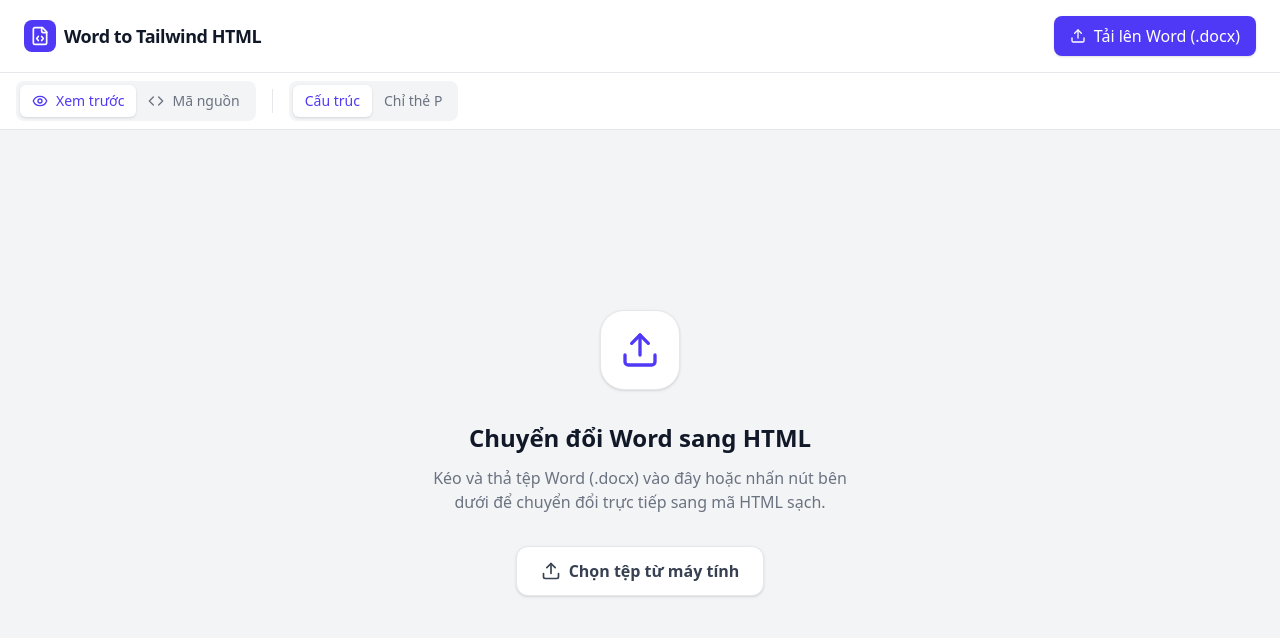
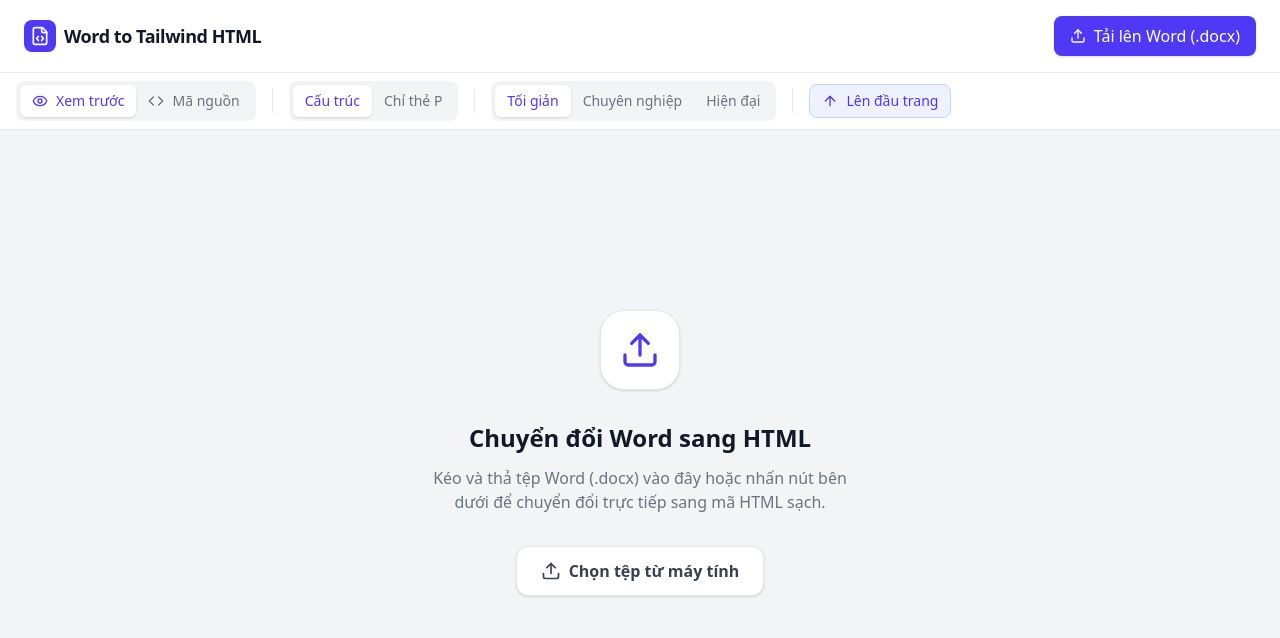
Before and after one commit to nhg9222/Word-to-Tailwind-HTML, a React (Vite) app: page / in a window 1280 px wide. Shown: the top 638 px of the page. Built offline with nearby package versions, Linux system fonts and the light colour scheme.

Commit message:
feat: Add template selection and scroll to top button
Introduces a template selection feature to allow users to choose different styling options for their converted HTML. Also adds a "scroll to top" button for improved navigation on longer content.

```diff
--- a/src/App.tsx
+++ b/src/App.tsx
@@ -13,6 +13,7 @@ import {
   Layout,
   Trash2,
   ChevronRight,
+  ArrowUp,
   Loader2,
   Monitor,
   Smartphone,
@@ -23,6 +24,7 @@ import {
   FileUp
 } from 'lucide-react';
 import { cn } from './lib/utils';
+import { templates, Template } from './templates';
 
 type ViewMode = 'preview' | 'code';
 type DeviceMode = 'desktop' | 'tablet' | 'mobile';
@@ -35,6 +37,8 @@ export default function App() {
   const [viewMode, setViewMode] = useState<ViewMode>('preview');
   const [deviceMode, setDeviceMode] = useState<DeviceMode>('desktop');
   const [conversionMode, setConversionMode] = useState<ConversionMode>('structured');
+  const [selectedStyleId, setSelectedStyleId] = useState<string>('minimal');
+  const [showScrollTop, setShowScrollTop] = useState(true);
   const [copied, setCopied] = useState(false);
   const [error, setError] = useState<string | null>(null);
   const [fileName, setFileName] = useState<string | null>(null);
@@ -120,13 +124,48 @@ export default function App() {
     if (file) processFile(file);
   };
 
+  const getScrollTopHtml = () => {
+    if (!showScrollTop) return '';
+    return `
+      <button id="scrollTopBtn" title="Cuộn lên đầu trang" style="display: none; position: fixed; bottom: 30px; right: 30px; z-index: 99; border: none; outline: none; background-color: #4f46e5; color: white; cursor: pointer; width: 48px; height: 48px; border-radius: 50%; box-shadow: 0 4px 12px rgba(0,0,0,0.15); transition: all 0.3s ease; display: flex; align-items: center; justify-content: center;">
+        <svg xmlns="http://www.w3.org/2000/svg" width="24" height="24" viewBox="0 0 24 24" fill="none" stroke="currentColor" stroke-width="2" stroke-linecap="round" stroke-linejoin="round"><path d="m18 15-6-6-6 6"/></svg>
+      </button>
+      <script>
+        const btn = document.getElementById("scrollTopBtn");
+        window.onscroll = function() {
+          if (document.body.scrollTop > 300 || document.documentElement.scrollTop > 300) {
+            btn.style.display = "flex";
+            btn.style.opacity = "1";
+          } else {
+            btn.style.opacity = "0";
+            setTimeout(() => { if(btn.style.opacity === "0") btn.style.display = "none"; }, 300);
+          }
+        };
+        btn.onclick = function() {
+          window.scrollTo({top: 0, behavior: 'smooth'});
+        };
+      </script>
+    `;
+  };
+
   const handleCopy = () => {
-    navigator.clipboard.writeText(output);
+    const currentTemplate = templates.find(t => t.id === selectedStyleId) || templates[0];
+    const fullHtmlForCopy = `
+<div class="${currentTemplate.containerClass}">
+  ${currentTemplate.header(fileName?.replace('.docx', '') || '')}
+  <div class="prose prose-indigo max-w-none">
+    ${output}
+  </div>
+  ${currentTemplate.footer()}
+  ${getScrollTopHtml()}
+</div>`;
+    navigator.clipboard.writeText(fullHtmlForCopy);
     setCopied(true);
     setTimeout(() => setCopied(false), 2000);
   };
 
   const handleDownload = () => {
+    const currentTemplate = templates.find(t => t.id === selectedStyleId) || templates[0];
     const fullHtml = `
 <!DOCTYPE html>
 <html lang="vi">
@@ -137,12 +176,18 @@ export default function App() {
     <script src="https://cdn.tailwindcss.com?plugins=typography"></script>
     <link href="https://fonts.googleapis.com/css2?family=Inter:wght@400;500;600;700&display=swap" rel="stylesheet">
     <style>
-        body { font-family: 'Inter', sans-serif; background-color: #fff; }
+        body { font-family: 'Inter', sans-serif; background-color: #f3f4f6; margin: 0; padding: 0; }
+        #scrollTopBtn:hover { transform: translateY(-3px); background-color: #4338ca !important; }
     </style>
 </head>
-<body class="p-8 sm:p-12 md:p-16">
-    <div class="prose prose-indigo max-w-none mx-auto">
-        ${output}
+<body>
+    <div class="${currentTemplate.containerClass}">
+        ${currentTemplate.header(fileName?.replace('.docx', '') || '')}
+        <div class="prose prose-indigo max-w-none">
+            ${output}
+        </div>
+        ${currentTemplate.footer()}
+        ${getScrollTopHtml()}
     </div>
 </body>
 </html>`;
@@ -164,11 +209,12 @@ export default function App() {
     setError(null);
   };
 
-  // Update iframe content when output changes
+  // Update iframe content when output or style changes
   useEffect(() => {
     if (previewRef.current && output) {
       const doc = previewRef.current.contentDocument;
       if (doc) {
+        const currentTemplate = templates.find(t => t.id === selectedStyleId) || templates[0];
         doc.open();
         doc.write(`
           <!DOCTYPE html>
@@ -179,14 +225,20 @@ export default function App() {
               <script src="https://cdn.tailwindcss.com?plugins=typography"></script>
               <link href="https://fonts.googleapis.com/css2?family=Inter:wght@400;500;600;700&display=swap" rel="stylesheet">
               <style>
-                body { font-family: 'Inter', sans-serif; margin: 0; padding: 0; }
+                body { font-family: 'Inter', sans-serif; margin: 0; padding: 0; background-color: #f3f4f6; }
                 body::-webkit-scrollbar { display: none; }
                 body { -ms-overflow-style: none; scrollbar-width: none; }
+                #scrollTopBtn:hover { transform: translateY(-3px); background-color: #4338ca !important; }
               </style>
             </head>
-            <body class="bg-white p-8 sm:p-12 md:p-16">
-              <div id="content" class="prose prose-indigo max-w-none mx-auto">
-                ${output}
+            <body>
+              <div class="${currentTemplate.containerClass}">
+                ${currentTemplate.header(fileName?.replace('.docx', '') || '')}
+                <div id="content" class="prose prose-indigo max-w-none">
+                  ${output}
+                </div>
+                ${currentTemplate.footer()}
+                ${getScrollTopHtml()}
               </div>
             </body>
           </html>
@@ -194,7 +246,7 @@ export default function App() {
         doc.close();
       }
     }
-  }, [output, viewMode]);
+  }, [output, viewMode, selectedStyleId, fileName, showScrollTop]);
 
   return (
     <div
@@ -321,6 +373,42 @@ export default function App() {
                   Chỉ thẻ P
                 </button>
               </div>
+
+              <div className="h-6 w-px bg-[#E5E7EB]" />
+
+              <div className="flex bg-[#F3F4F6] p-1 rounded-lg">
+                {templates.map((template) => (
+                  <button
+                    key={template.id}
+                    onClick={() => setSelectedStyleId(template.id)}
+                    className={cn(
+                      "px-3 py-1.5 text-sm font-medium rounded-md transition-all",
+                      selectedStyleId === template.id
+                        ? "bg-white text-indigo-600 shadow-sm"
+                        : "text-[#6B7280] hover:text-[#374151]"
+                    )}
+                    title={template.description}
+                  >
+                    {template.name}
+                  </button>
+                ))}
+              </div>
+
+              <div className="h-6 w-px bg-[#E5E7EB]" />
+
+              <button
+                onClick={() => setShowScrollTop(!showScrollTop)}
+                className={cn(
+                  "flex items-center gap-2 px-3 py-1.5 text-sm font-medium rounded-lg transition-all border",
+                  showScrollTop
+                    ? "bg-indigo-50 text-indigo-600 border-indigo-200"
+                    : "bg-white text-[#6B7280] border-[#E5E7EB] hover:bg-[#F3F4F6]"
+                )}
+                title="Bật/Tắt nút cuộn lên đầu trang"
+              >
+                <ArrowUp className="w-4 h-4" />
+                Lên đầu trang
+              </button>
             </div>
 
             {viewMode === 'preview' && output && (
--- /dev/null
+++ b/src/templates.ts
@@ -0,0 +1,81 @@
+export interface Template {
+  id: string;
+  name: string;
+  description: string;
+  header: (title: string) => string;
+  footer: () => string;
+  containerClass: string; // Tailwind classes for the main wrapper
+}
+
+export const templates: Template[] = [
+  {
+    id: 'minimal',
+    name: 'Tối giản',
+    description: 'Thiết kế sạch sẽ, tập trung tối đa vào nội dung.',
+    header: (title) => `
+      <header style="margin-bottom: 2.5rem; border-bottom: 1px solid #e5e7eb; padding-bottom: 1.5rem;">
+        <h1 style="font-size: 2rem; font-weight: 700; color: #111827; margin: 0;">${title || 'Tài liệu không tiêu đề'}</h1>
+        <p style="font-size: 0.875rem; color: #6b7280; margin-top: 0.5rem;">Ngày xuất bản: ${new Date().toLocaleDateString('vi-VN')}</p>
+      </header>
+    `,
+    footer: () => `
+      <footer style="margin-top: 4rem; border-top: 1px solid #e5e7eb; padding-top: 1.5rem; text-align: center; font-size: 0.75rem; color: #9ca3af;">
+        <p>© ${new Date().getFullYear()} Word to HTML Converter. Tất cả quyền được bảo lưu.</p>
+      </footer>
+    `,
+    containerClass: 'max-w-3xl mx-auto py-12 px-6 bg-white'
+  },
+  {
+    id: 'corporate',
+    name: 'Chuyên nghiệp',
+    description: 'Phong cách doanh nghiệp với thanh tiêu đề đậm.',
+    header: (title) => `
+      <header style="background-color: #4f46e5; color: white; padding: 2.5rem; margin-bottom: 3rem; border-radius: 0.5rem; font-family: sans-serif;">
+        <div style="text-transform: uppercase; font-size: 0.75rem; font-weight: 600; letter-spacing: 0.1em; margin-bottom: 0.75rem; opacity: 0.9;">Báo cáo nội bộ</div>
+        <h1 style="font-size: 2.5rem; font-weight: 800; margin: 0; line-height: 1.2;">${title || 'Tài liệu Doanh nghiệp'}</h1>
+      </header>
+    `,
+    footer: () => `
+      <footer style="background-color: #f9fafb; border-top: 4px solid #4f46e5; padding: 2.5rem; margin-top: 5rem; border-radius: 0.5rem; font-family: sans-serif;">
+        <div style="display: flex; justify-content: space-between; align-items: center; flex-wrap: wrap; gap: 1rem;">
+          <div>
+            <div style="font-size: 0.875rem; color: #111827; font-weight: 700;">PHÒNG BAN PHÁT TRIỂN NỘI DUNG</div>
+            <div style="font-size: 0.75rem; color: #6b7280; margin-top: 0.25rem;">Tài liệu bảo mật • Lưu hành nội bộ</div>
+          </div>
+          <div style="font-size: 0.75rem; color: #9ca3af;">Trang 1 / 1</div>
+        </div>
+      </footer>
+    `,
+    containerClass: 'max-w-4xl mx-auto py-16 px-8 bg-white shadow-xl my-8 rounded-lg'
+  },
+  {
+    id: 'modern',
+    name: 'Hiện đại',
+    description: 'Giao diện hiện đại với các đường kẻ cách điệu.',
+    header: (title) => `
+      <header style="margin-bottom: 4rem; position: relative; font-family: sans-serif;">
+        <div style="width: 4rem; height: 0.35rem; background-color: #ec4899; margin-bottom: 1.5rem;"></div>
+        <h1 style="font-size: 3.5rem; font-weight: 900; color: #1f2937; line-height: 1; margin: 0; letter-spacing: -0.02em;">${title || 'Khám phá'}</h1>
+        <div style="margin-top: 2rem; display: flex; gap: 1rem; font-size: 0.75rem; font-weight: 700; color: #ec4899; text-transform: uppercase; letter-spacing: 0.05em;">
+          <span>#Design</span><span>•</span><span>#Content</span><span>•</span><span>#Modern</span>
+        </div>
+      </header>
+    `,
+    footer: () => `
+      <footer style="margin-top: 6rem; padding-top: 3rem; border-top: 1px dashed #d1d5db; font-family: sans-serif;">
+        <div style="display: flex; justify-content: space-between; align-items: flex-end; flex-wrap: wrap; gap: 2rem;">
+          <div style="flex: 1; min-width: 200px;">
+            <h3 style="font-weight: 800; color: #1f2937; margin-bottom: 0.75rem; font-size: 1.125rem;">Word to HTML</h3>
+            <p style="font-size: 0.875rem; color: #6b7280; max-width: 300px; line-height: 1.6;">Công cụ chuyển đổi tài liệu thông minh giúp tối ưu hóa quy trình làm việc của bạn.</p>
+          </div>
+          <div style="display: flex; gap: 0.75rem;">
+            <div style="width: 2.5rem; height: 2.5rem; background-color: #f3f4f6; border-radius: 50%; display: flex; align-items: center; justify-content: center; color: #4b5563;">f</div>
+            <div style="width: 2.5rem; height: 2.5rem; background-color: #f3f4f6; border-radius: 50%; display: flex; align-items: center; justify-content: center; color: #4b5563;">t</div>
+            <div style="width: 2.5rem; height: 2.5rem; background-color: #f3f4f6; border-radius: 50%; display: flex; align-items: center; justify-content: center; color: #4b5563;">in</div>
+          </div>
+        </div>
+      </footer>
+    `,
+    containerClass: 'max-w-3xl mx-auto py-20 px-10 bg-white'
+  }
+];
```
